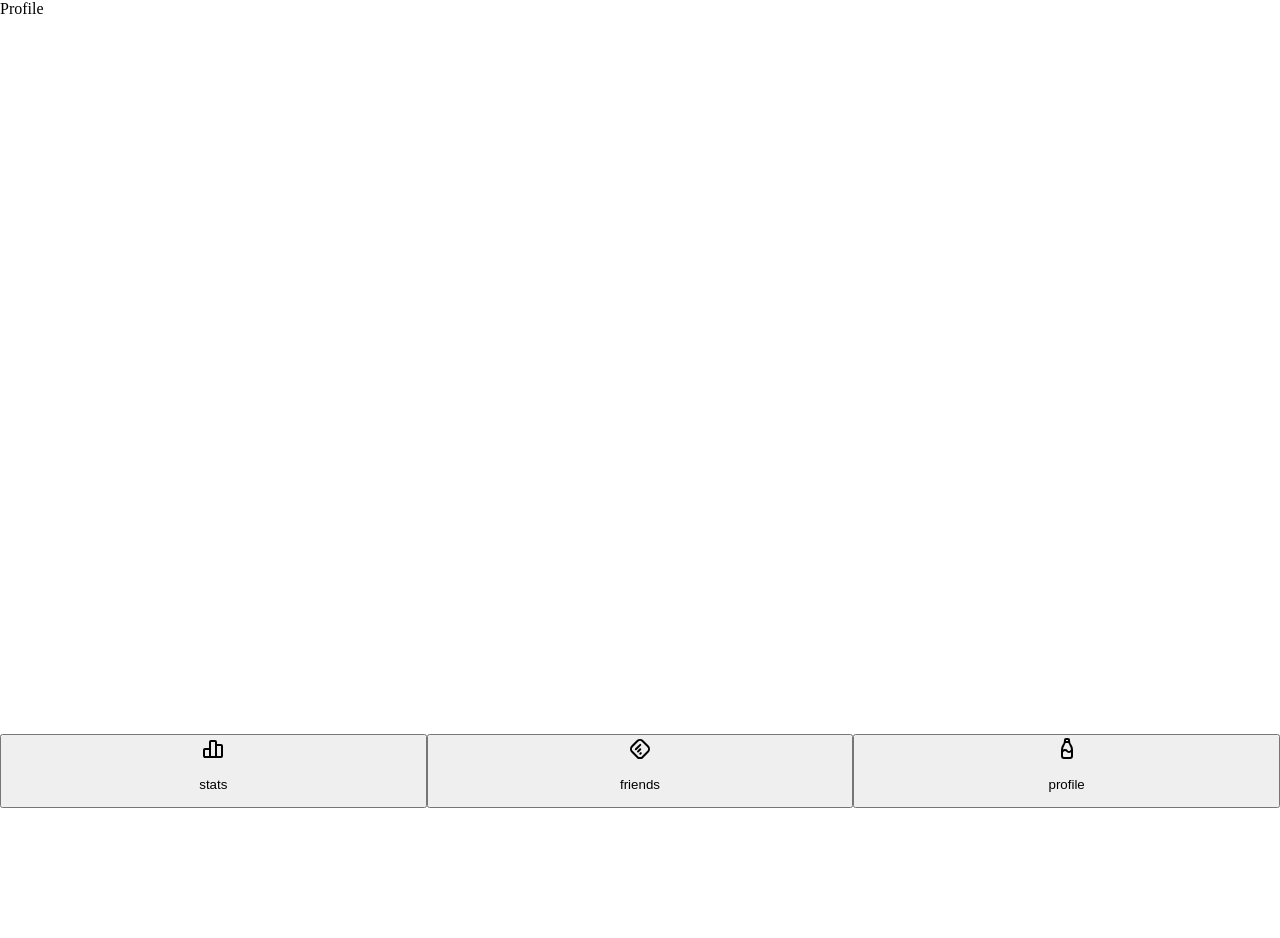
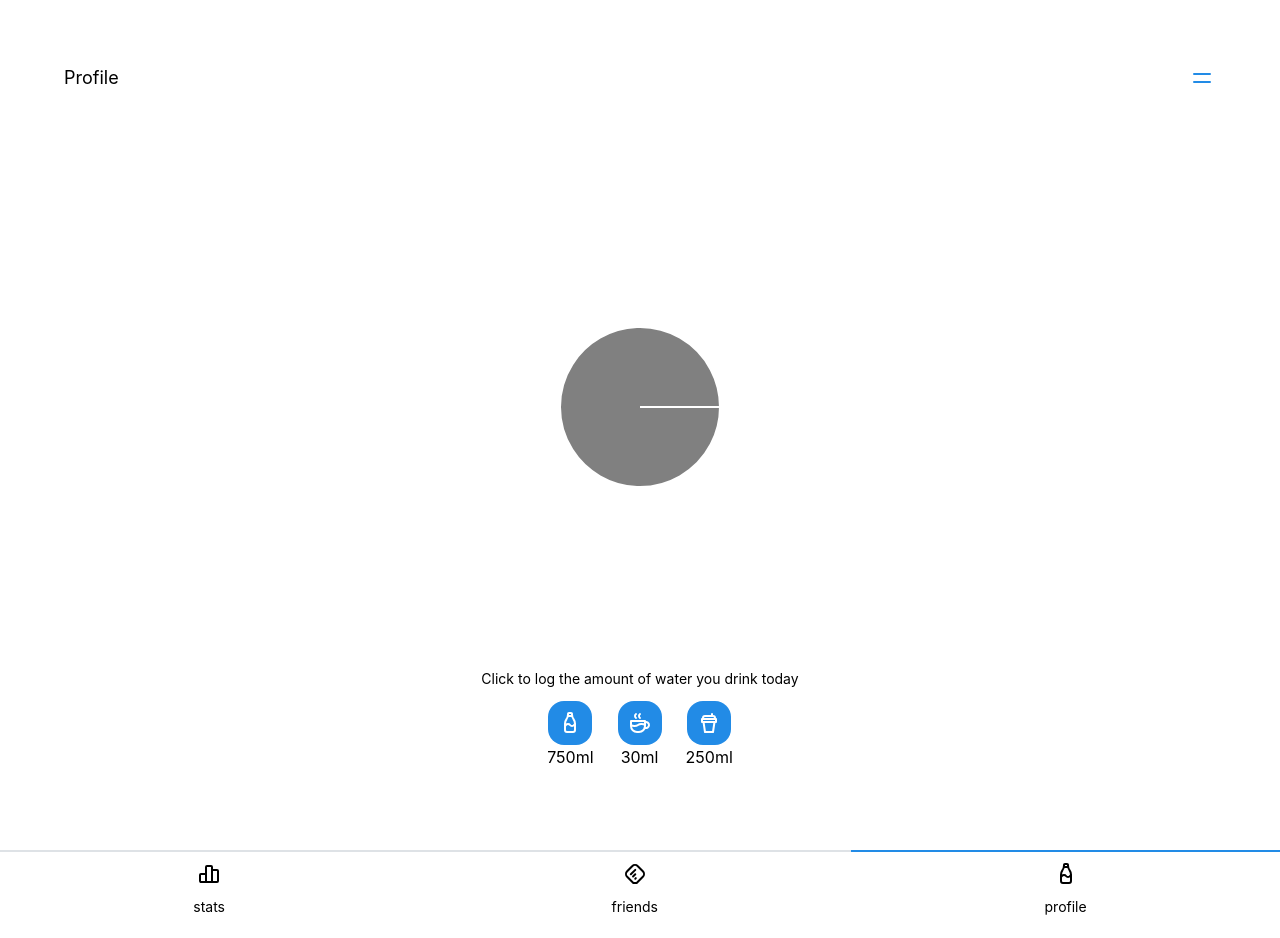
Before and after one commit to Kovler10/drinking-buddy, a React (Vite) app in the folder apps/ui/: page /profile in a window 1280 px wide. Before the commit the page ends 808 px from the top, so only its background shows below. Built offline with nearby package versions, Linux system fonts and the light colour scheme.

Commit message:
profile page is done

```diff
--- a/apps/ui/package.json
+++ b/apps/ui/package.json
@@ -10,6 +10,7 @@
     "preview": "vite preview"
   },
   "dependencies": {
+    "@mantine/charts": "^7.10.2",
     "@mantine/core": "^7.10.2",
     "@mantine/hooks": "^7.10.2",
     "@tabler/icons-react": "^3.6.0",
--- a/apps/ui/src/components/bottom-navigation/bottom-navigation.tsx
+++ b/apps/ui/src/components/bottom-navigation/bottom-navigation.tsx
@@ -1,4 +1,4 @@
-import { Tabs } from '@mantine/core';
+import { Flex, Tabs } from '@mantine/core';
 import { useNavigate, useParams } from 'react-router-dom';
 import { IconBrandFeedly, IconChartBar, IconBottle } from '@tabler/icons-react';
 
@@ -7,31 +7,25 @@ const BottomNavigation: React.FC = () => {
   const { tabValue } = useParams();
 
   return (
-    <Tabs
-      styles={{
-        root: { width: '100%' },
-        list: {
-          width: '100%',
-          display: 'flex',
-        },
-        tab: {
-          width: '33.333%',
-        },
-      }}
-      inverted
-      value={tabValue}
-      onChange={(value) => navigate(`/${value}`)}
-    >
-      <Tabs.List justify="center">
+    <Tabs inverted value={tabValue} onChange={(value) => navigate(`/${value}`)}>
+      <Tabs.List grow>
         <Tabs.Tab value={'stats'}>
-          <IconChartBar /> <p>stats</p>
+          <Flex direction={'column'} align={'center'}>
+            <IconChartBar />
+            <p>stats</p>
+          </Flex>
         </Tabs.Tab>
         <Tabs.Tab value={'follow'}>
-          <IconBrandFeedly />
-          <p>friends</p>
+          <Flex direction={'column'} align={'center'}>
+            <IconBrandFeedly />
+            <p>friends</p>
+          </Flex>
         </Tabs.Tab>
         <Tabs.Tab value={'profile'}>
-          <IconBottle /> <p>profile</p>
+          <Flex direction={'column'} align={'center'}>
+            <IconBottle />
+            <p>profile</p>
+          </Flex>
         </Tabs.Tab>
       </Tabs.List>
     </Tabs>
--- /dev/null
+++ b/apps/ui/src/components/page-header/page-header.tsx
@@ -0,0 +1,19 @@
+import { IconMenu } from '@tabler/icons-react';
+import { ActionIcon, Text, Flex } from '@mantine/core';
+
+interface PageHeaderProps {
+  title: string;
+}
+
+const PageHeader: React.FC<PageHeaderProps> = ({ title }) => {
+  return (
+    <Flex p={'5%'} justify={'space-between'} align={'center'}>
+      <Text size={'lg'}>{title}</Text>
+      <ActionIcon variant="subtle">
+        <IconMenu />
+      </ActionIcon>
+    </Flex>
+  );
+};
+
+export { PageHeader };
--- a/apps/ui/src/pages/profile/profile.tsx
+++ b/apps/ui/src/pages/profile/profile.tsx
@@ -1,7 +1,89 @@
-import { Flex } from '@mantine/core';
+import { useMemo, useState } from 'react';
+import { PieChart } from '@mantine/charts';
+import { ActionIcon, Flex, Text } from '@mantine/core';
+import { IconBottle, IconCoffee, IconCup } from '@tabler/icons-react';
+
+import { PageHeader } from '../../components/page-header/page-header';
+
+const baseData = [
+  { name: 'amount drank', value: 0, color: '#0066cc' },
+  { name: 'amount to drink', value: 3700, color: 'grey' },
+];
 
 const Profile: React.FC = () => {
-  return <Flex styles={{ root: { height: '91.7vh' } }}>Profile</Flex>;
+  const [chartData, setChartData] = useState(baseData);
+
+  const updateChart = (amount: number) => {
+    setChartData((prev) => [
+      { ...prev[0], value: prev[0].value + amount },
+      { ...prev[1], value: prev[1].value - amount },
+    ]);
+  };
+
+  const reachedRecommendedAmount = useMemo(
+    () => chartData[1].value <= 0,
+    [chartData],
+  );
+
+  return (
+    <Flex direction={'column'} mb={'80px'}>
+      <PageHeader title="Profile" />
+
+      <PieChart
+        strokeWidth={2}
+        data={chartData}
+        styles={{ root: { height: '500px' } }}
+      />
+
+      <Flex justify={'center'} my={'sm'}>
+        {reachedRecommendedAmount ? (
+          <Text size={'sm'}>
+            You have reached the recommended amount of water!
+          </Text>
+        ) : (
+          <Text size={'sm'}>
+            Click to log the amount of water you drink today
+          </Text>
+        )}
+      </Flex>
+
+      <Flex justify={'center'}>
+        <Flex direction={'column'} mx={'sm'} align={'center'}>
+          <ActionIcon
+            size={'xl'}
+            radius={'lg'}
+            onClick={() => updateChart(750)}
+            disabled={reachedRecommendedAmount}
+          >
+            <IconBottle />
+          </ActionIcon>
+          <Text>750ml</Text>
+        </Flex>
+        <Flex direction={'column'} mx={'sm'} align={'center'}>
+          <ActionIcon
+            size={'xl'}
+            radius={'lg'}
+            onClick={() => updateChart(30)}
+            disabled={reachedRecommendedAmount}
+          >
+            <IconCoffee />
+          </ActionIcon>
+          <Text>30ml</Text>
+        </Flex>
+        <Flex direction={'column'} mx="sm" align={'center'}>
+          <ActionIcon
+            size={'xl'}
+            radius={'lg'}
+            onClick={() => updateChart(250)}
+            disabled={reachedRecommendedAmount}
+          >
+            <IconCup />
+          </ActionIcon>
+          <Text>250ml</Text>
+        </Flex>
+      </Flex>
+    </Flex>
+  );
 };
 
 export { Profile };
--- a/apps/ui/src/theme.ts
+++ /dev/null
@@ -1,44 +0,0 @@
-import { createTheme, rem } from '@mantine/core';
-
-export const theme = createTheme({
-  colors: {
-    // Add your color
-    deepBlue: [
-      '#eef3ff',
-      '#dce4f5',
-      '#b9c7e2',
-      '#94a8d0',
-      '#748dc1',
-      '#5f7cb8',
-      '#5474b4',
-      '#44639f',
-      '#39588f',
-      '#2d4b81',
-    ],
-    // or replace default theme color
-    blue: [
-      '#eef3ff',
-      '#dee2f2',
-      '#bdc2de',
-      '#98a0ca',
-      '#7a84ba',
-      '#6672b0',
-      '#5c68ac',
-      '#4c5897',
-      '#424e88',
-      '#364379',
-    ],
-  },
-
-  shadows: {
-    md: '1px 1px 3px rgba(0, 0, 0, .25)',
-    xl: '5px 5px 3px rgba(0, 0, 0, .25)',
-  },
-
-  headings: {
-    fontFamily: 'Roboto, sans-serif',
-    sizes: {
-      h1: { fontSize: rem(36) },
-    },
-  },
-});
```
Also changed, not shown: apps/ui/src/main.tsx (+5 -4 lines), 1 other file (tests, documents, lock files or other folders).
